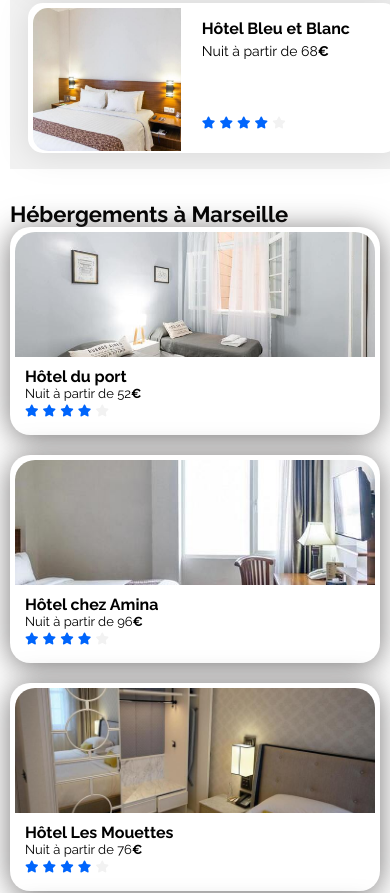
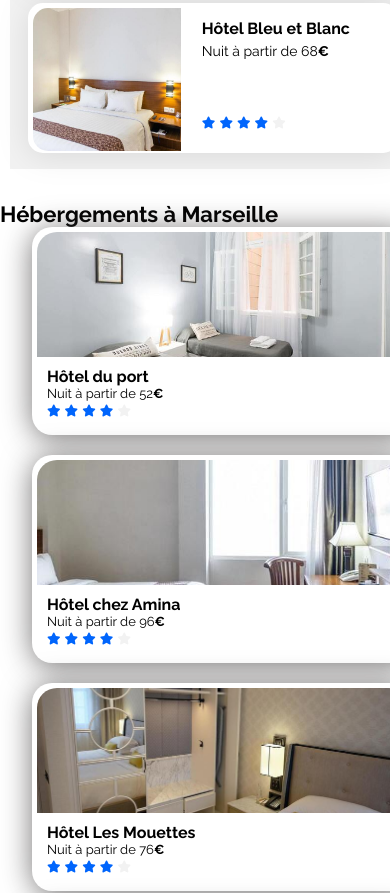
Before and after one commit to bugiste/Formation-OC, a plain HTML site: page index.html in a window 390 px wide. Shown: the part 941-1834 px from the top of the page. Drawn offline with Linux system fonts and the light colour scheme.

Commit message:
Responsive mobile

```diff
--- a/css/style_new Sauv.css
+++ b/css/style_new Sauv.css
@@ -961,10 +961,10 @@ footer {
     .hebergements-and-populaires {
 
         width: 100%;
-        /* padding-right: 2.5%; */
-        overflow: hidden; /* Empêche tout débordement */
+        padding-right: 5%;
+        overflow: hidden; Empêche tout débordement
         padding: 0 10px; /* Ajoute un padding sur les côtés */
-        box-sizing: border-box;
+        /* box-sizing: border-box; */
         display: flex;
         flex-direction: column-reverse;
     }
@@ -992,8 +992,8 @@ footer {
         /* padding: 0px; */
         padding: 0; /* Assurez-vous qu'il n'y a pas de padding asymétrique */
         margin: 0 auto; /* Centre le conteneur */
-        /* box-sizing: border-box; */
-        /* margin: 0; */
+        margin-left: 2em;
+        padding-right: 2%;
     }
 
     .MarseilleCards {
@@ -1001,8 +1001,9 @@ footer {
 
         /* width: calc(100% - 20px);  *//* Réduit la largeur de 20px au total */
         /* margin-left: auto; */
+        margin-left: 3.5%;
        width: 100%; /* Utilisez 100% au lieu de calc(100% - 20px) */
-       max-width: 400px;
+       /* max-width: 400px;  */
        /* margin-right: auto; */ /* Centre la carte */
         margin: 0 auto; /* Centrer la carte */
         /* display: flex;
```
